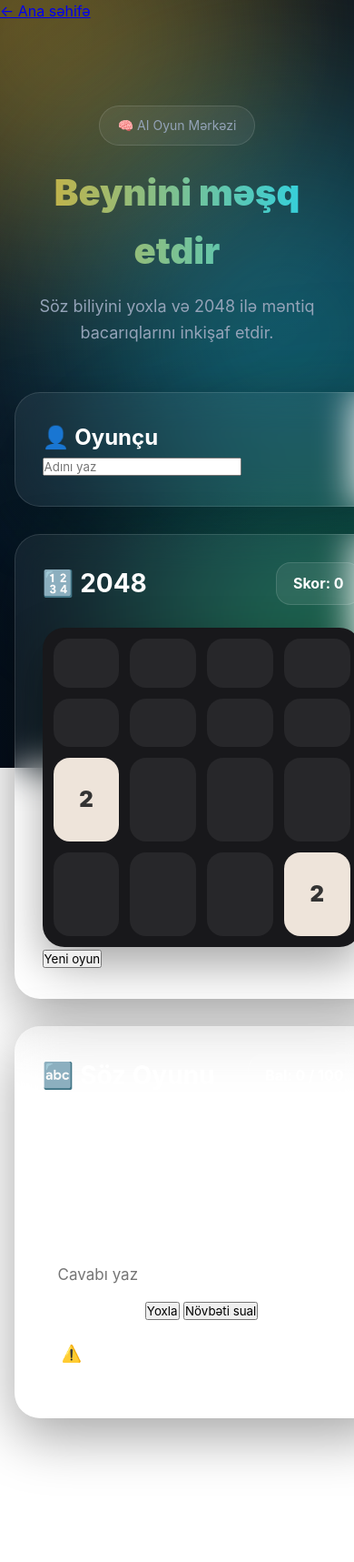
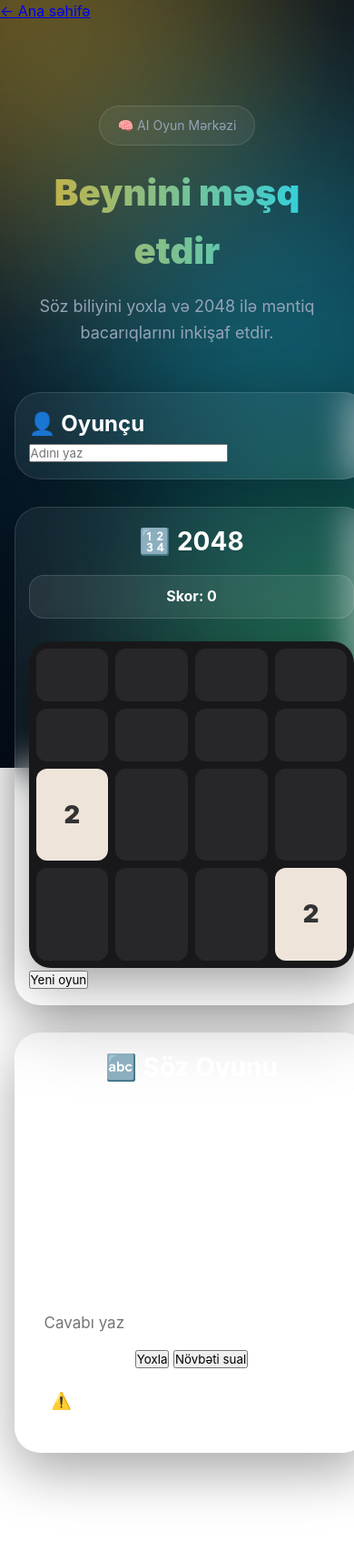
Before and after one commit to safirsu/Orfoqrafiya_AI, a Flask app: page /oyun in a window 390 px wide; the page is wider, and only the part inside the window is pictured. Shown: the top 1717 px of that part at 91% size. Run offline with Flask 3, Linux system fonts and the light colour scheme; data that the repository does not hold is empty.

Commit message:
2048 phone control

```diff
--- a/static/css/style.css
+++ b/static/css/style.css
@@ -2306,3 +2306,56 @@ body{
     var(--accent);
 
 }
+
+@media (max-width:600px){
+
+body{
+    overflow-x:hidden;
+}
+
+
+#board{
+
+    width:92vw;
+    height:92vw;
+
+    max-width:420px;
+    max-height:420px;
+
+    padding:8px;
+    gap:8px;
+
+}
+
+
+.tile{
+
+    font-size:7vw;
+    border-radius:12px;
+
+}
+
+
+.game-card{
+
+    padding:15px;
+
+}
+
+
+.game-header{
+
+    flex-direction:column;
+    gap:15px;
+
+}
+
+
+.score-box{
+
+    width:100%;
+    text-align:center;
+
+}
+
+}
```
Also changed, not shown: static/js/game2048.js (+135 -36 lines).
